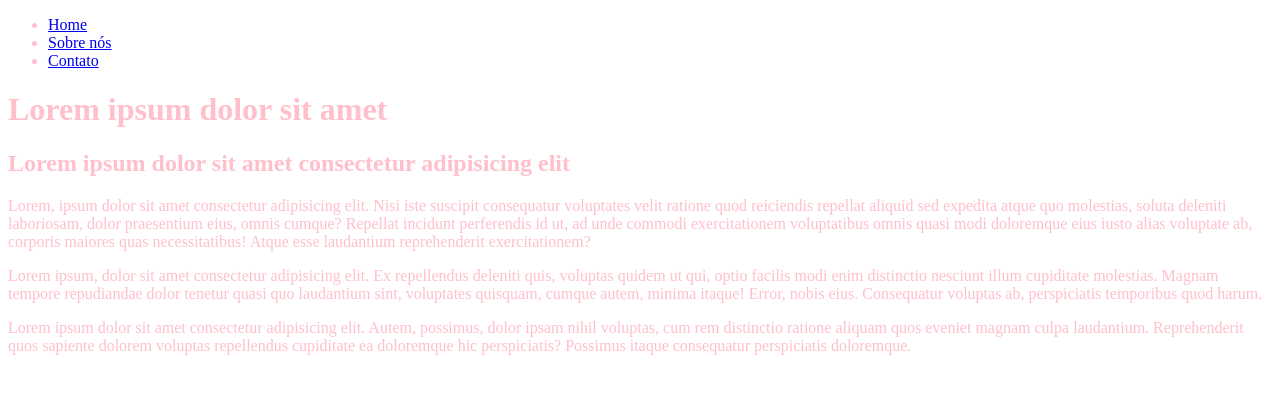
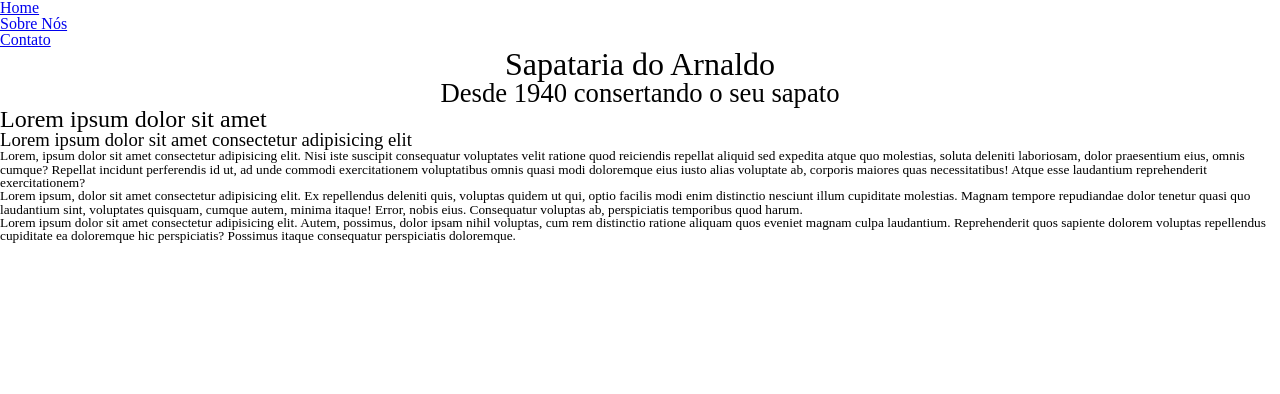
Before and after one commit to JoaoRoccella/sapataria-arnaldo, a plain HTML site: page index.html in a window 1280 px wide. Drawn offline with Linux system fonts and the light colour scheme.

Commit message:
Atualizando o CSS com as classes semânticas

```diff
--- a/index.html
+++ b/index.html
@@ -4,36 +4,38 @@
   <meta charset="UTF-8">
   <meta http-equiv="X-UA-Compatible" content="IE=edge">
   <meta name="viewport" content="width=device-width, initial-scale=1.0">
-
-  <!-- Primeira E MELHOR FORMA de inclusão do CSS -->
+  <link rel="stylesheet" href="reset.css">
   <link rel="stylesheet" href="style.css">
-
-  <!-- Segunda forma de inclusão do CSS -->
-  <style>
-    body {
-      color: blue;
-    }
-  </style>
-
   <title>Sapataria do Arnaldo - Home</title>
 </head>
-<!-- CSS INLINE -->
-<body style="color: pink;"> <!-- Terceira forma de inclusão do CSS -->
 
+<body>
+
+  <!-- Menu de navegação (NAV) -->
   <nav>
+    <!-- Unordered List (UL) -->
     <ul>
-        <li><a href="index.html">Home</a></li>
-        <li><a href="sobre-nos.html">Sobre nós</a></li>
+      <!-- List Items (LI) -->
+      <li>
+        <!-- Anchor (A) -->
+        <a href="index.html">Home</a>
+      </li>
+      <li><a href="sobre-nos.html">Sobre Nós</a></li>
       <li><a href="contato.html">Contato</a></li>
     </ul>
   </nav>
 
   <header>
-      <h1>Lorem ipsum dolor sit amet</h1>
-      <h2>Lorem ipsum dolor sit amet consectetur adipisicing elit</h2>
-      <p>Lorem, ipsum dolor sit amet consectetur adipisicing elit. Nisi iste suscipit consequatur voluptates velit ratione quod reiciendis repellat aliquid sed expedita atque quo molestias, soluta deleniti laboriosam, dolor praesentium eius, omnis cumque? Repellat incidunt perferendis id ut, ad unde commodi exercitationem voluptatibus omnis quasi modi doloremque eius iusto alias voluptate ab, corporis maiores quas necessitatibus! Atque esse laudantium reprehenderit exercitationem?</p>
-      <p>Lorem ipsum, dolor sit amet consectetur adipisicing elit. Ex repellendus deleniti quis, voluptas quidem ut qui, optio facilis modi enim distinctio nesciunt illum cupiditate molestias. Magnam tempore repudiandae dolor tenetur quasi quo laudantium sint, voluptates quisquam, cumque autem, minima itaque! Error, nobis eius. Consequatur voluptas ab, perspiciatis temporibus quod harum.</p>
-      <p>Lorem ipsum dolor sit amet consectetur adipisicing elit. Autem, possimus, dolor ipsam nihil voluptas, cum rem distinctio ratione aliquam quos eveniet magnam culpa laudantium. Reprehenderit quos sapiente dolorem voluptas repellendus cupiditate ea doloremque hic perspiciatis? Possimus itaque consequatur perspiciatis doloremque.</p>
+    <h1 class="titulo-pagina">Sapataria do Arnaldo</h1>
+    <h2 class="subtitulo-pagina">Desde 1940 consertando o seu sapato</h2>
   </header>
+
+    <article>
+      <h1 class="titulo-artigo">Lorem ipsum dolor sit amet</h1>
+      <h2 class="subtitulo-artigo">Lorem ipsum dolor sit amet consectetur adipisicing elit</h2>
+      <p class="texto-artigo">Lorem, ipsum dolor sit amet consectetur adipisicing elit. Nisi iste suscipit consequatur voluptates velit ratione quod reiciendis repellat aliquid sed expedita atque quo molestias, soluta deleniti laboriosam, dolor praesentium eius, omnis cumque? Repellat incidunt perferendis id ut, ad unde commodi exercitationem voluptatibus omnis quasi modi doloremque eius iusto alias voluptate ab, corporis maiores quas necessitatibus! Atque esse laudantium reprehenderit exercitationem?</p>
+      <p class="texto-artigo">Lorem ipsum, dolor sit amet consectetur adipisicing elit. Ex repellendus deleniti quis, voluptas quidem ut qui, optio facilis modi enim distinctio nesciunt illum cupiditate molestias. Magnam tempore repudiandae dolor tenetur quasi quo laudantium sint, voluptates quisquam, cumque autem, minima itaque! Error, nobis eius. Consequatur voluptas ab, perspiciatis temporibus quod harum.</p>
+      <p class="texto-artigo">Lorem ipsum dolor sit amet consectetur adipisicing elit. Autem, possimus, dolor ipsam nihil voluptas, cum rem distinctio ratione aliquam quos eveniet magnam culpa laudantium. Reprehenderit quos sapiente dolorem voluptas repellendus cupiditate ea doloremque hic perspiciatis? Possimus itaque consequatur perspiciatis doloremque.</p>
+    </article>
 </body>
 </html>
--- /dev/null
+++ b/reset.css
@@ -0,0 +1,48 @@
+/* http://meyerweb.com/eric/tools/css/reset/
+   v2.0 | 20110126
+   License: none (public domain)
+*/
+
+html, body, div, span, applet, object, iframe,
+h1, h2, h3, h4, h5, h6, p, blockquote, pre,
+a, abbr, acronym, address, big, cite, code,
+del, dfn, em, img, ins, kbd, q, s, samp,
+small, strike, strong, sub, sup, tt, var,
+b, u, i, center,
+dl, dt, dd, ol, ul, li,
+fieldset, form, label, legend,
+table, caption, tbody, tfoot, thead, tr, th, td,
+article, aside, canvas, details, embed,
+figure, figcaption, footer, header, hgroup,
+menu, nav, output, ruby, section, summary,
+time, mark, audio, video {
+	margin: 0;
+	padding: 0;
+	border: 0;
+	font-size: 100%;
+	font: inherit;
+	vertical-align: baseline;
+}
+/* HTML5 display-role reset for older browsers */
+article, aside, details, figcaption, figure,
+footer, header, hgroup, menu, nav, section {
+	display: block;
+}
+body {
+	line-height: 1;
+}
+ol, ul {
+	list-style: none;
+}
+blockquote, q {
+	quotes: none;
+}
+blockquote:before, blockquote:after,
+q:before, q:after {
+	content: '';
+	content: none;
+}
+table {
+	border-collapse: collapse;
+	border-spacing: 0;
+}
--- a/style.css
+++ b/style.css
@@ -1,3 +1,17 @@
-body {
-  color: red;
+.titulo-pagina {
+  text-align: center;
+  font-size: 24pt;
 }
+.subtitulo-pagina {
+  text-align: center;
+  font-size: 20pt;
+}
+.titulo-artigo {
+  font-size: 18pt;
+}
+.subtitulo-artigo {
+  font-size: 14pt;
+}
+.texto-artigo {
+  font-size: 10pt;
+}
```
Also changed, not shown: contato.html (+11 -11 lines). Lines whose indentation alone changed are shown as unchanged.
